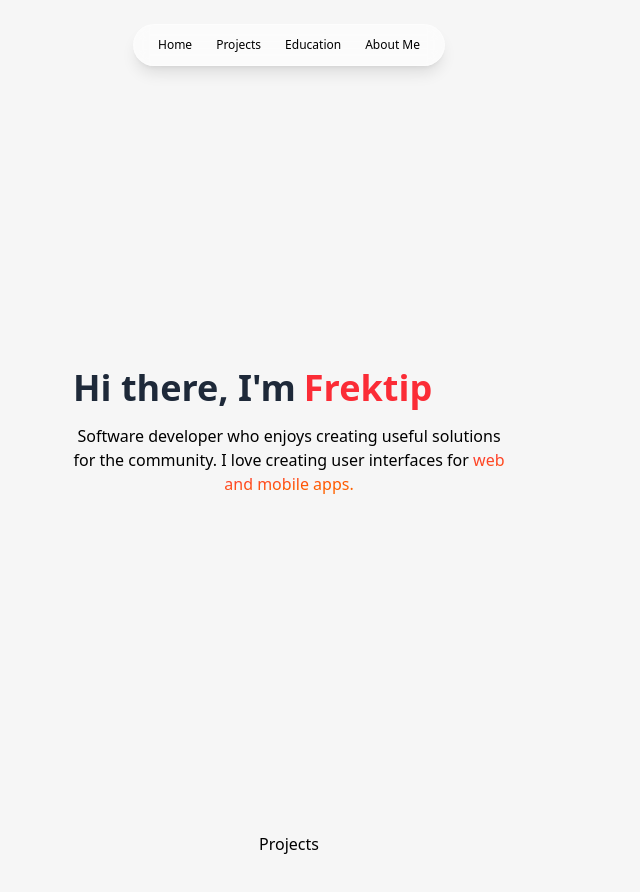
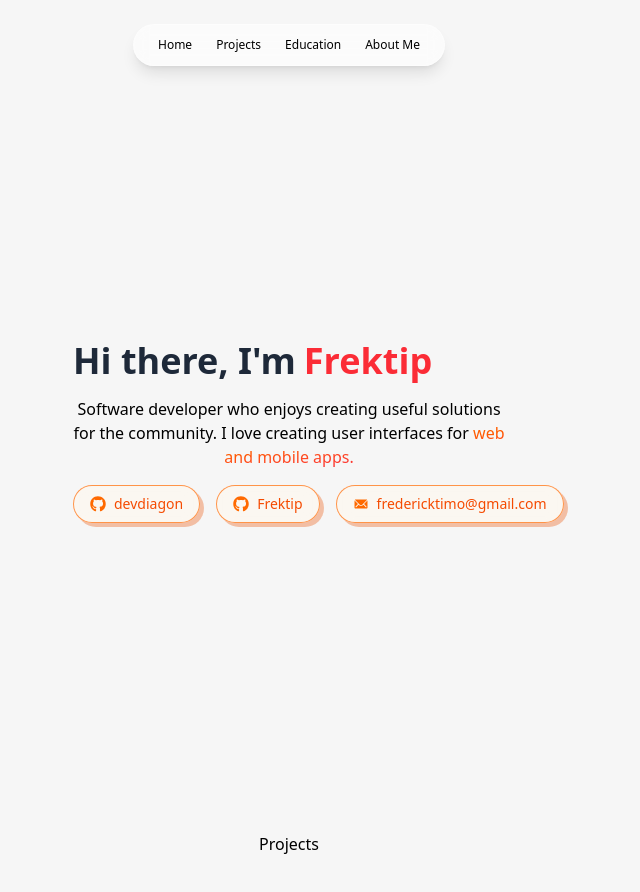
Before and after one commit to devdiagon/foliosk, a React (Vite) app: page / in a window 1280 px wide. Shown: the top 892 px of the page, without its empty margins (351-991 px from the left). Built offline with nearby package versions, Linux system fonts and the light colour scheme.

Commit message:
feat: add ButtonLink

```diff
--- /dev/null
+++ b/src/components/ButtonLink.tsx
@@ -0,0 +1,45 @@
+import type { IconType } from "react-icons";
+
+interface ButtonLinkProps {
+  label: string;
+  url: string;
+  icon?: IconType;
+}
+
+export const ButtonLink = ({ label, url, icon: Icon }: ButtonLinkProps) => {
+  return (
+    <a
+      href={url}
+      target="_blank"
+      rel="noopener noreferrer"
+      className="
+        inline-flex
+        items-center
+        gap-2
+        px-4
+        py-2
+        rounded-full
+        border
+        border-orange-500/70
+        text-orange-600
+        text-sm
+        font-light
+
+        bg-orange-50/50
+        backdrop-blur-sm
+
+        shadow-[4px_4px_0px_rgba(234,88,12,0.35)]
+        hover:shadow-[6px_6px_0px_rgba(234,88,12,0.45)]
+
+        hover:-translate-x-0.5
+        hover:-translate-y-0.5
+
+        transition-all
+        duration-200
+      "
+    >
+      {Icon && <Icon className="text-base text-orange-500" />}
+      <span>{label}</span>
+    </a>
+  );
+}
--- a/src/components/index.ts
+++ b/src/components/index.ts
@@ -1,2 +1,3 @@
 export * from './Navbar';
 export * from './AnimText';
+export * from './ButtonLink';
--- a/src/sections/Home.tsx
+++ b/src/sections/Home.tsx
@@ -1,4 +1,6 @@
-import { AnimText } from "../components";
+import { AnimText, ButtonLink } from "../components";
+import { FaGithub } from "react-icons/fa";
+import { IoIosMail } from "react-icons/io";
 
 export const Home = () => {
 
@@ -7,8 +9,27 @@ export const Home = () => {
       <AnimText />
       <p className="text-md">
         Software developer who enjoys creating useful solutions for the community. I love creating user interfaces for
-        <span className="bg-gradient-to-br from-red-500 to-orange-500 bg-clip-text text-transparent"> web and mobile apps.</span>
+        <span className="bg-gradient-to-br from-orange-500 to-red-500 bg-clip-text text-transparent"> web and mobile apps.</span>
       </p>
+      <div className="flex gap-4">
+        <ButtonLink
+          label="devdiagon"
+          url="https://github.com/devdiagon"
+          icon={FaGithub}
+        />
+
+        <ButtonLink
+          label="Frektip"
+          url="https://github.com/Frektip"
+          icon={FaGithub}
+        />
+
+        <ButtonLink
+          label="fredericktimo@gmail.com"
+          url="mailto:fredericktimo@gmail.com"
+          icon={IoIosMail}
+        />
+      </div>
     </div>
   );
 }
```
